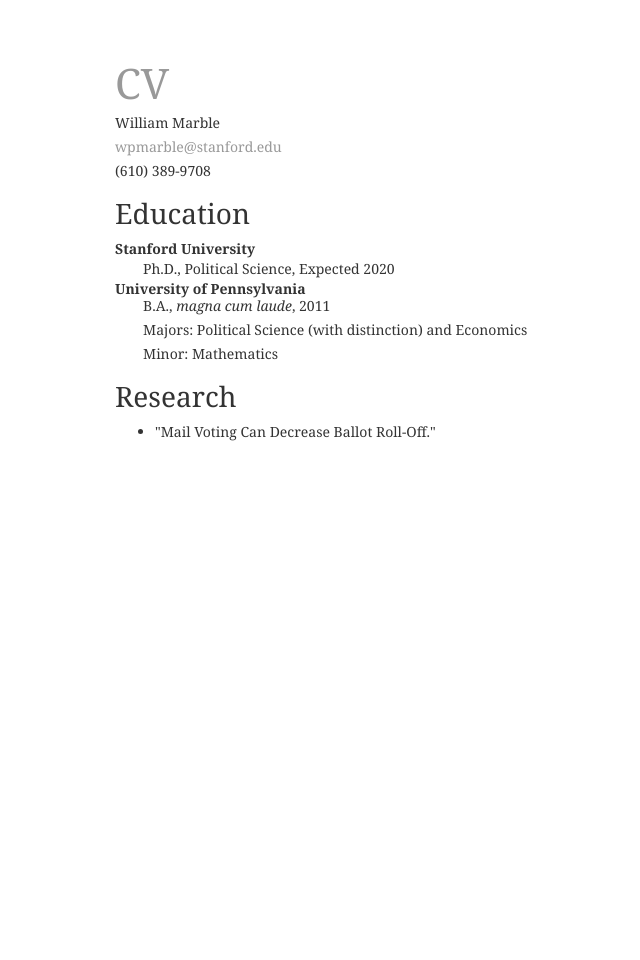
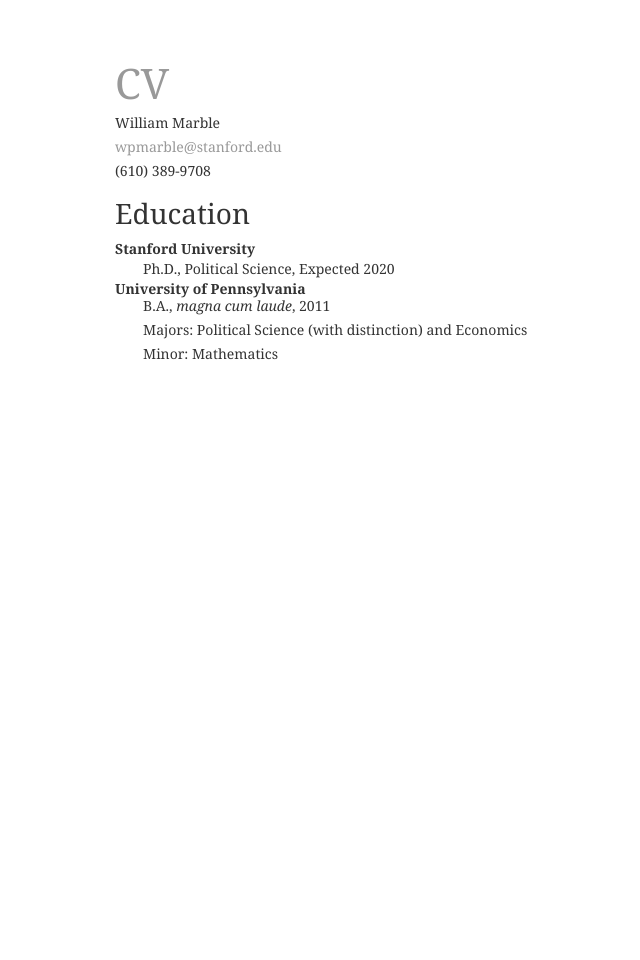
Before and after one commit to wpmarble/wpmarble.github.io, a Jekyll site: the page built from cv/index.html, in a window 1280 px wide. Shown: the whole page, without its empty margins (77-717 px from the left). Built offline with Jekyll 4.4.1, drawn with Linux system fonts in a browser that asks for light colours.

Commit message:
update cv

```diff
--- a/cv/index.html
+++ b/cv/index.html
@@ -20,8 +20,4 @@
 				<p>Minor: Mathematics</p>
 			</dd>
 	</DL>
-	<h2>Research</h2>
-	<ul>
-		<li>"Mail Voting Can Decrease Ballot Roll-Off." </li>
-	</ul>
 </div><!-- /.blurb -->
```
Also changed, not shown: 1 other file.
